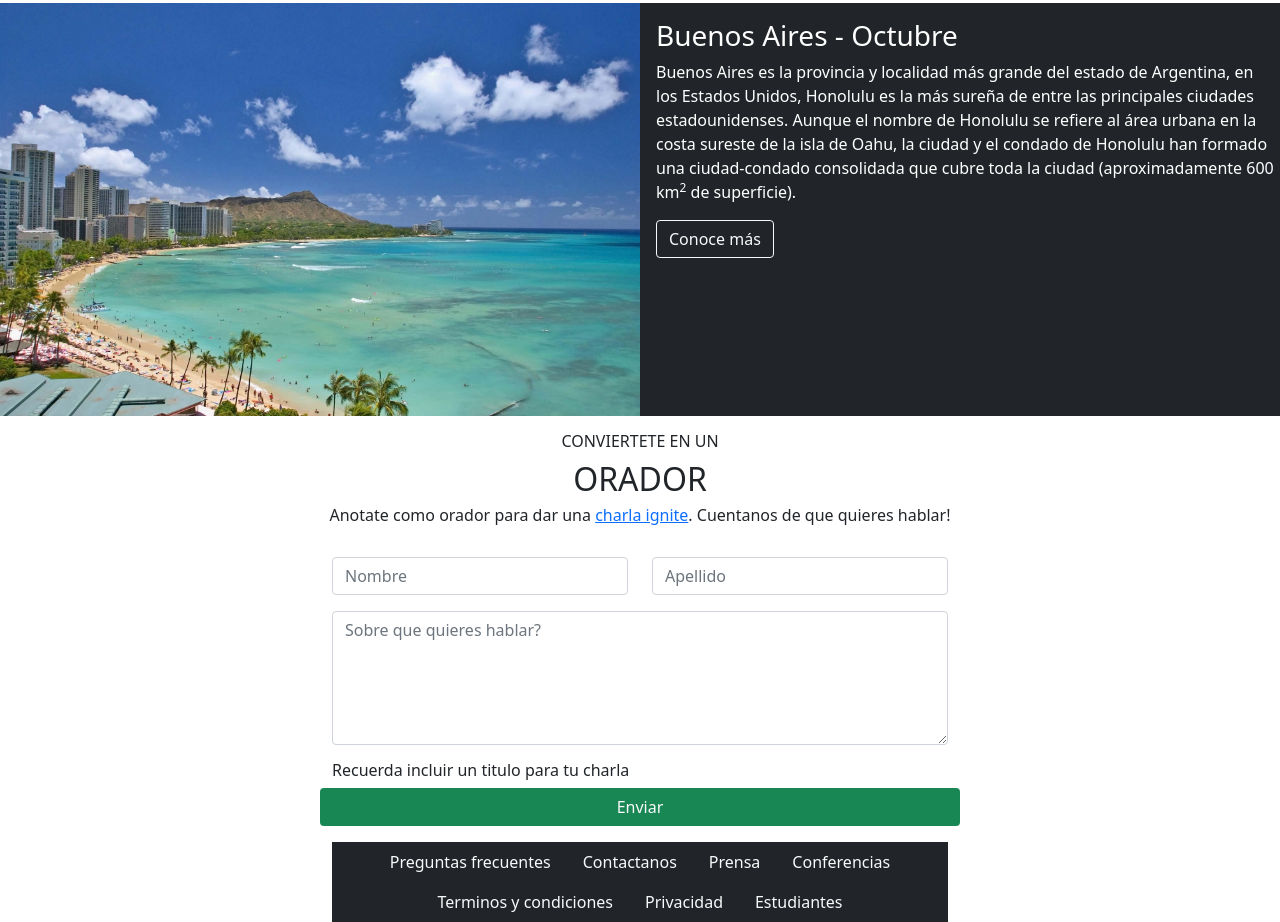
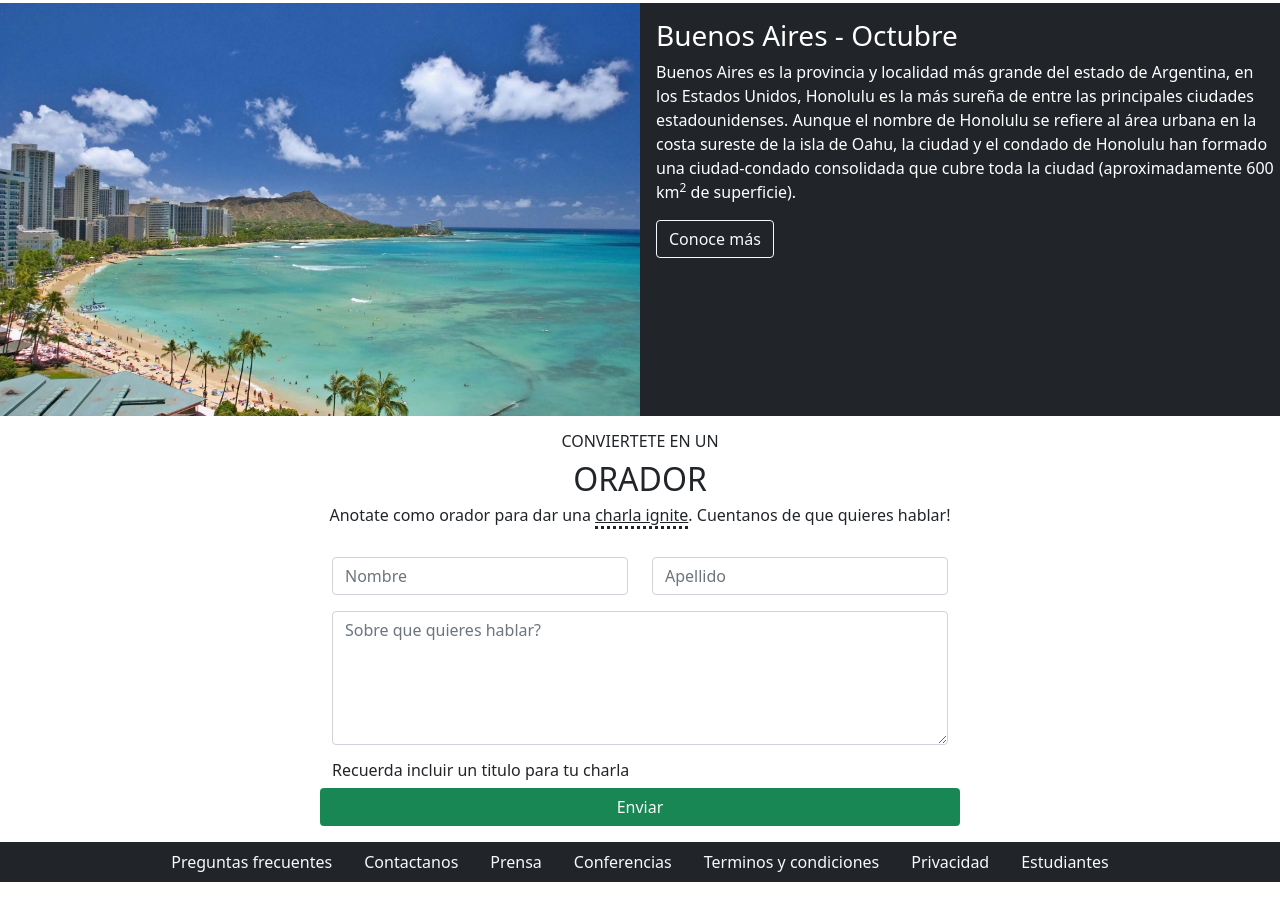
Before and after one commit to ArielGomezSuarez/integrador2022com22553, a plain HTML site: page index.html in a window 1280 px wide. Shown: the part 2425-3347 px from the top of the page. After the commit the page ends 3307 px from the top, so only its background shows below. Drawn offline with nearby package versions, Linux system fonts and the light colour scheme.

Commit message:
correcciones finales

```diff
--- a/css/style.css
+++ b/css/style.css
@@ -9,6 +9,10 @@
 div.relative{
   position: relative;
 
+}
+
+.punteado{
+  border-bottom-style: dotted;
 }
 
 div.absolute{
--- a/index.html
+++ b/index.html
@@ -101,12 +101,12 @@
   <div class="col-6 p-3 bg-dark text-white"><h3>Buenos Aires - Octubre</h3><p>Buenos Aires es la provincia y localidad más grande del estado de Argentina, en los Estados Unidos, Honolulu es la más sureña de entre las principales ciudades estadounidenses.  Aunque el nombre de Honolulu se refiere al área urbana en la costa sureste de la isla de Oahu, la ciudad y el condado de Honolulu han formado una ciudad-condado consolidada que cubre toda la ciudad (aproximadamente 600 km<sup>2</sup> de superficie).</p>
   <button type="button" class="btn btn-outline-light text-light">Conoce más</button></div>
 </div>
-<div class="row mt-3 text-body text-center"><h6>CONVIERTETE EN UN</h6><h2>ORADOR</h2><h6>Anotate como orador para dar una <a href="https://www.google.com/search?client=firefox-b-d&q=ignite+significado">charla ignite</a>. Cuentanos de que quieres hablar!</h6>
+<div class="row mt-3 text-body text-center"><h6>CONVIERTETE EN UN</h6><h2>ORADOR</h2><h6>Anotate como orador para dar una <u class="punteado">charla ignite</u>. Cuentanos de que quieres hablar!</h6>
 </div>
 
 <div class="container formulario">
   <form>
-	<div class="row">
+	  <div class="row">
   		<form action="/action_page.php">
     	<div class="col">
       	<label for="name"></label>
@@ -123,7 +123,7 @@
 
     <button type="submit" class="btn bg-success text-light">Enviar</button>
   </form>
-</form>
+  </div>
 </div>
 
 <div class="container-fluid bg-dark mt-3">
```
